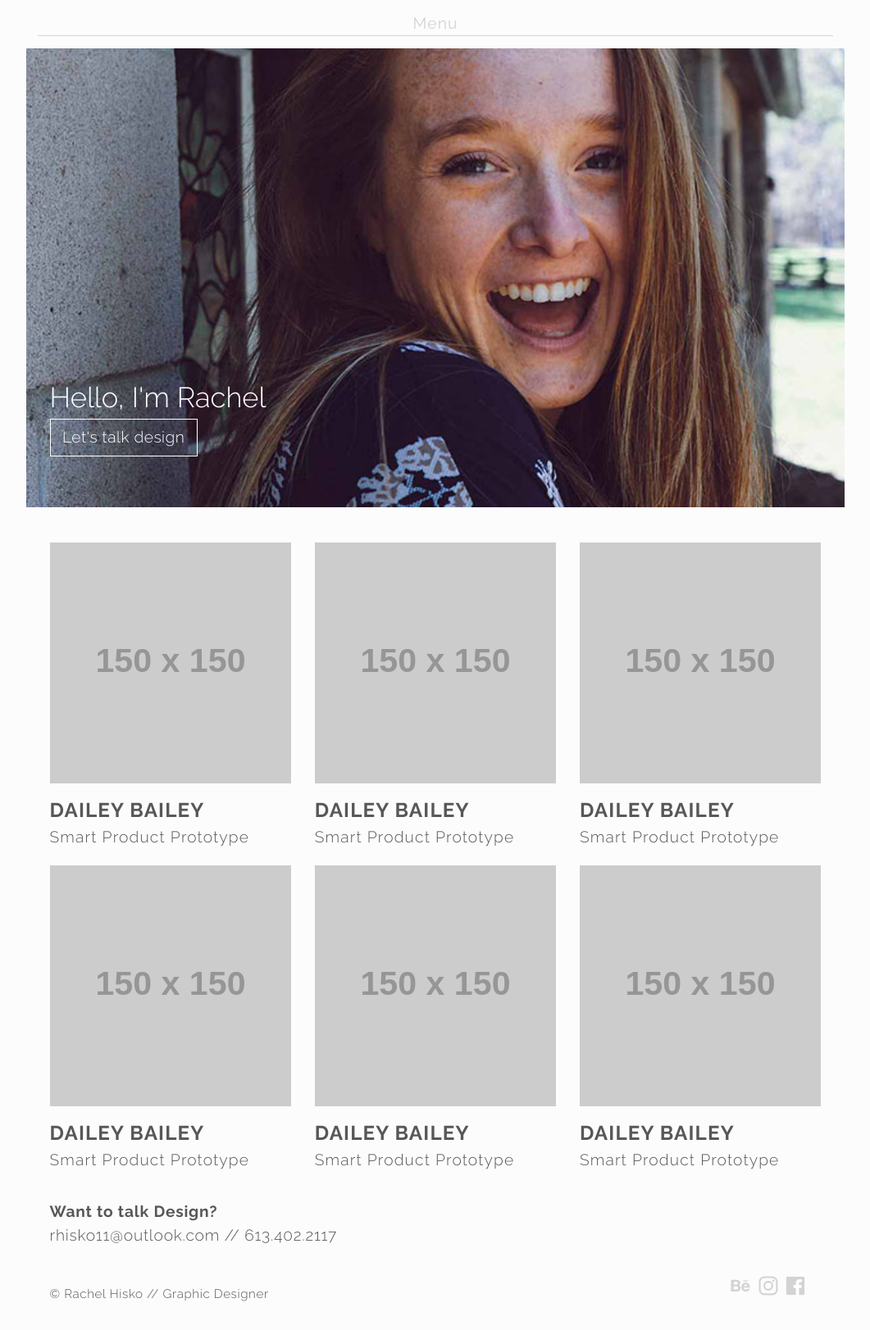
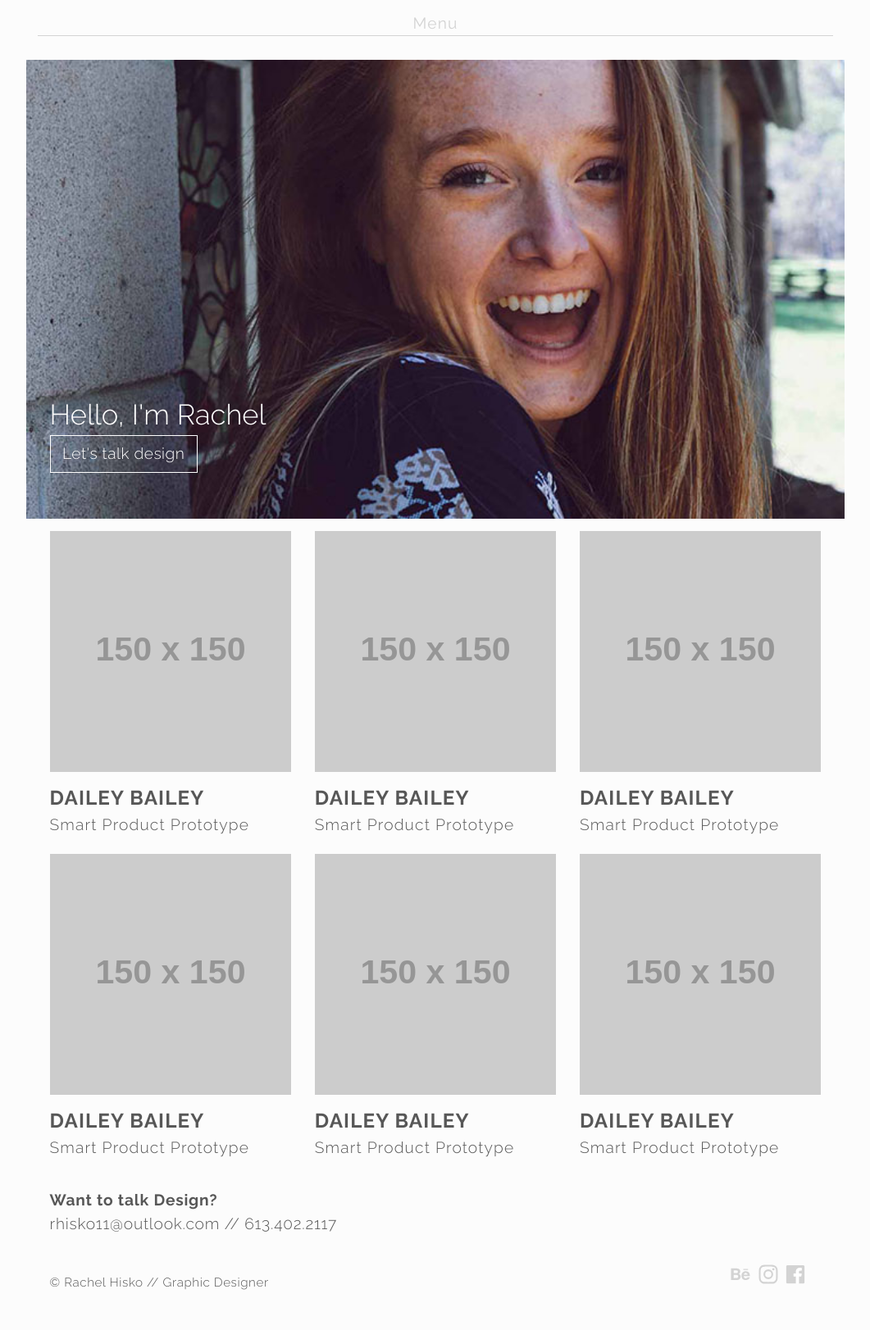
Before and after one commit to rachelhisko/hiskodesigns.ca, a Jekyll site: the page built from index.html, in a window 1280 px wide. Shown: the whole page at 82% size, without its empty margins (109-1170 px from the left). Built offline with Jekyll 4.4.1, drawn with Linux system fonts in a browser that asks for light colours.

Commit message:
adding a banner

```diff
--- /dev/null
+++ b/_includes/banner.html
@@ -0,0 +1,12 @@
+<div>
+
+  <img class="img-flex" src="{{site.baseurl}}/images/me.jpg" alt="" role="presentation">
+
+  <div class="banner-content">
+    <div class="gutter">
+      <h1 class="push-0">Hello, I'm Rachel</h1>
+      <a class="btn btn-ghost talk" href="mailto:rachel@hiskodesigns.ca">Let's talk design</a>
+    </div>
+  </div>
+
+</div>
--- a/_layouts/default.html
+++ b/_layouts/default.html
@@ -33,15 +33,6 @@
             <li class="unit xs-1 s-1 m-1-3 push-1-2 pad-t-1-2 pad-b-1-2"><a href="mailto:rachel@hiskodesigns.ca">Contact</a></li>
           </ul>
         </nav>
-      </div>
-
-      <img class="img-flex" src="{{site.baseurl}}/images/me.jpg" alt="" role="presentation">
-
-      <div class="banner-content">
-        <div class="gutter">
-          <h1 class="push-0">Hello, I'm Rachel</h1>
-          <a class="btn btn-ghost talk" href="mailto:rachel@hiskodesigns.ca">Let's talk design</a>
-        </div>
       </div>
 
     </header>
--- a/index.html
+++ b/index.html
@@ -1,6 +1,10 @@
 ---
 layout: default
 ---
+
+<header>
+  {% include banner.html %}
+</header>
 
 <main role="main" id="main">
   <section class="grid work island-1-2">
```
Lines whose indentation alone changed are shown as unchanged.
